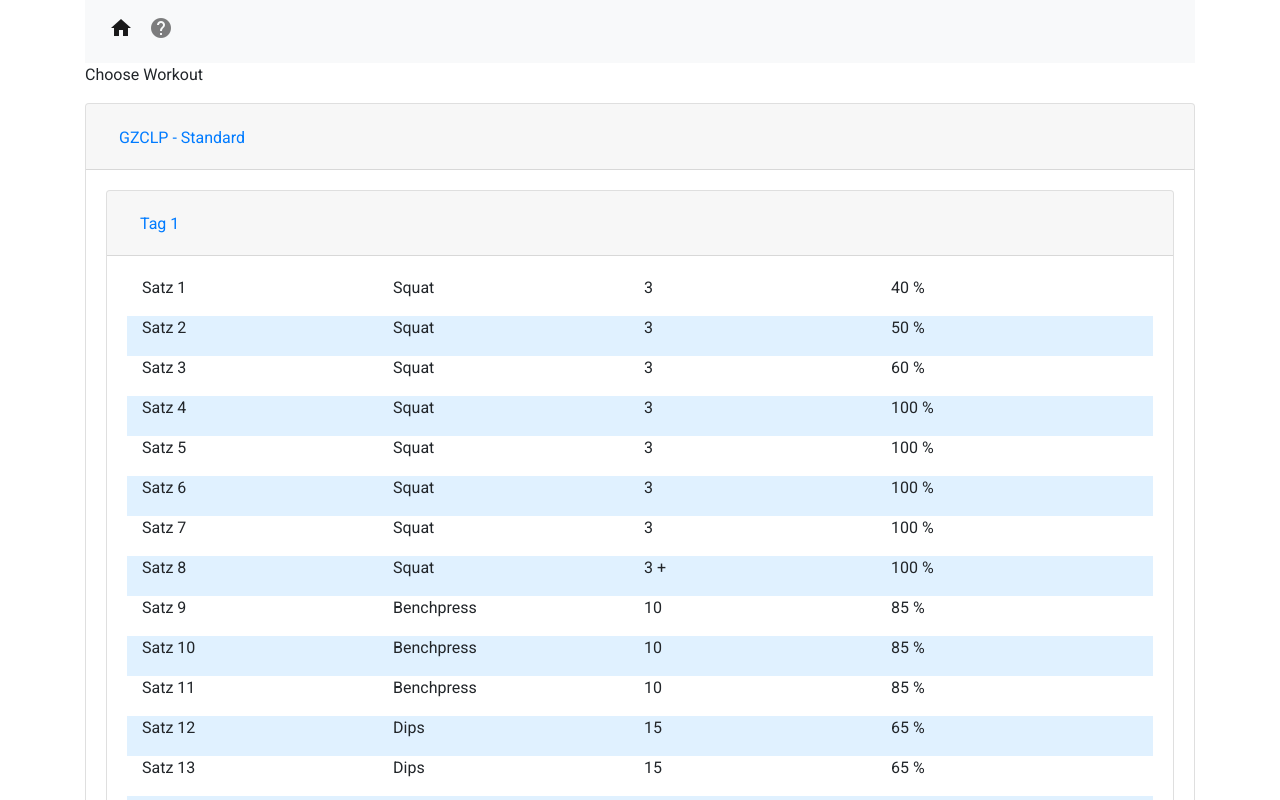
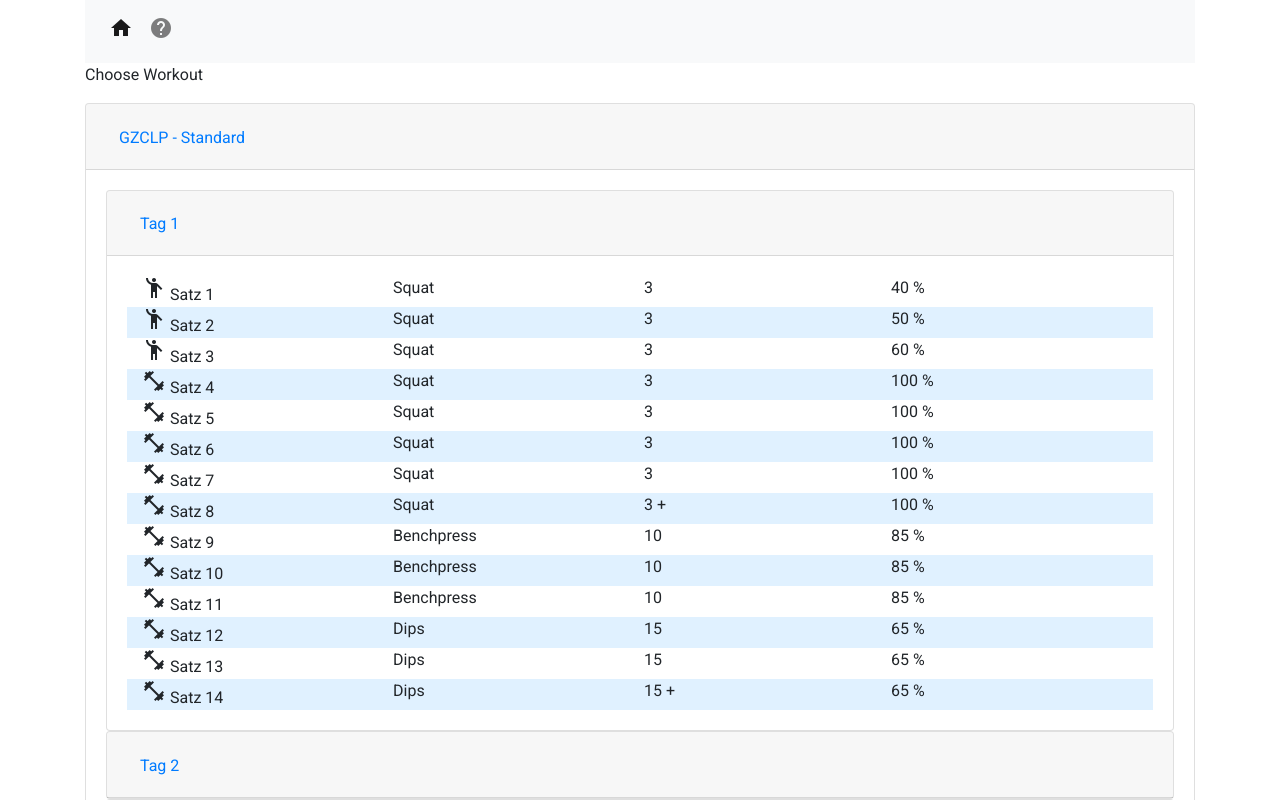
Before and after one commit to MiggelMike/top-coach, an Angular app: page /programmwaehlen in a window 1280 px wide. Shown: the top 800 px of the page. Built offline with nearby package versions, Linux system fonts and the light colour scheme.

Commit message:
Zwischenstand -> Programm-Wählen

```diff
--- a/src/app/bausteine/programm03/programm03.component.html
+++ b/src/app/bausteine/programm03/programm03.component.html
@@ -1,9 +1,17 @@
 <div *ngIf="session">
     <div *ngFor="let satz of session.Saetze, index as i; let isOdd=odd">
-        <div class="container" [ngClass]="isOdd ? 'odd' : 'even'" >
+        <div class="container" [ngClass]="isOdd ? 'odd' : 'even'">
             <div class="row no-gutters">
                 <div class="col">
-                    <p>Satz {{i+1}}</p>
+                    <span *ngIf="satz.SatzTyp === 'Aufwaermen'; then thenBlock else elseBlock"></span>
+                    <ng-template #thenBlock>
+                        <mat-icon aria-hidden="false" aria-label="warmupset">emoji_people</mat-icon>
+                        Satz {{i+1}}
+                    </ng-template>
+                    <ng-template #elseBlock>
+                        <mat-icon aria-hidden="false" aria-label="Workset">fitness_center</mat-icon>
+                        Satz {{i+1}}
+                    </ng-template>
                 </div>
                 <div class="col ml-1">
                     {{satz.Uebung.Name}}
```
Also changed, not shown: src/styles.scss (line endings or trailing spaces).
